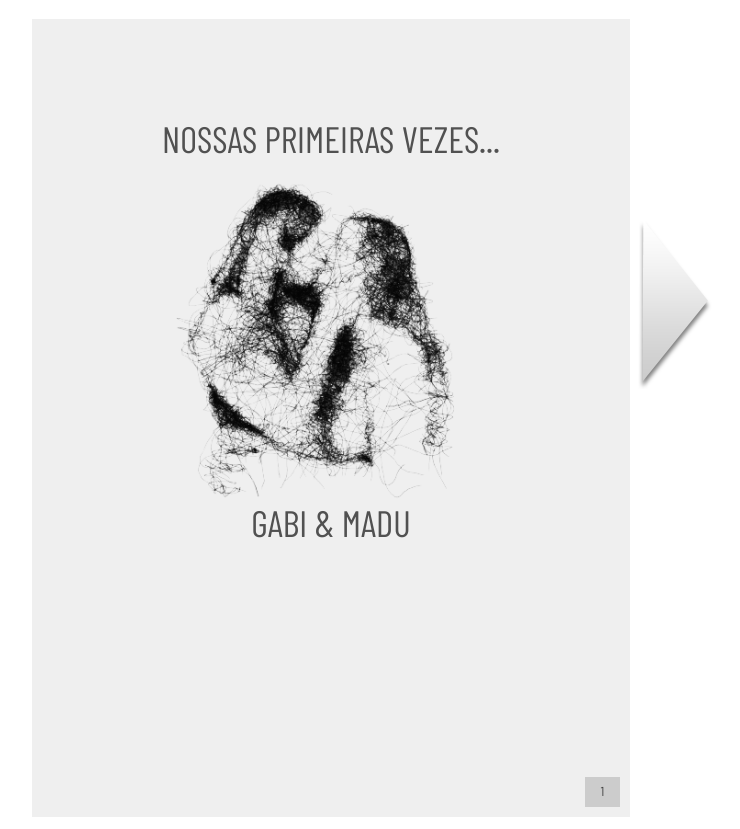
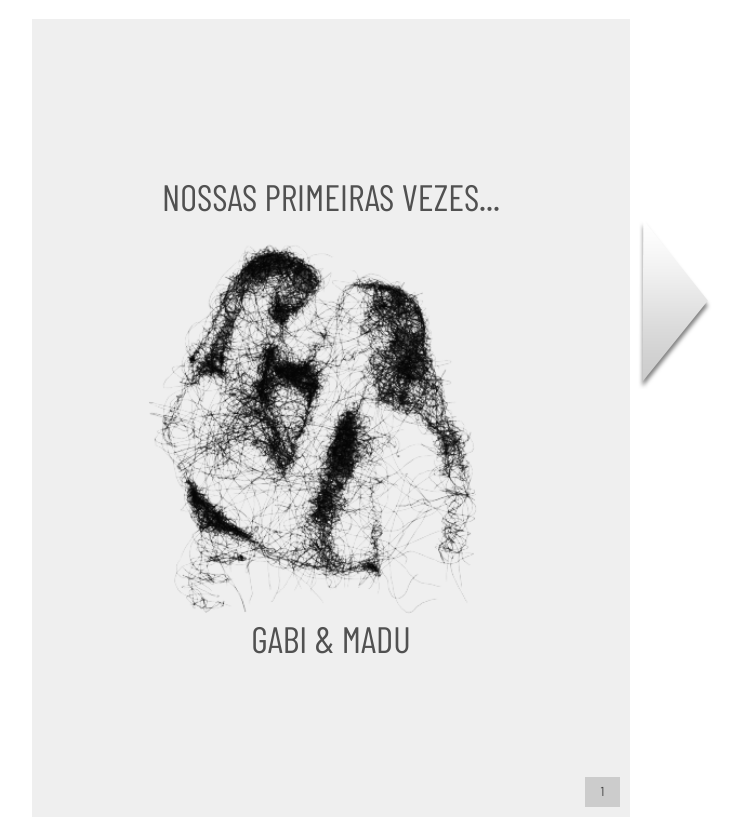
Before and after one commit to gabrielatomaz/our-firsts-booklet, a plain HTML site: page index.html in a window 1280 px wide. Shown: the whole page, without its empty margins (308-1048 px from the left). Drawn offline with nearby package versions, Linux system fonts and the light colour scheme.

Commit message:
fixing cover sizing

```diff
--- a/index.html
+++ b/index.html
@@ -19,7 +19,7 @@
       <div class="row align-items-center">
         <div class="col">
           <h2 class="barlow">NOSSAS PRIMEIRAS VEZES...</h2>
-          <img src="assets/cover.png" class="rounded mx-auto d-block"  width="85%">
+          <img src="assets/cover.png" class="rounded mx-auto d-block"  width="100%">
           <h2 class="barlow">GABI & MADU</h2>
         </div>
       </div>
--- a/style.css
+++ b/style.css
@@ -5,7 +5,7 @@
 }
 
 #container {
-  margin-top: 15%;
+  margin-top: 25%;
 }
 
 #mybook {
```
